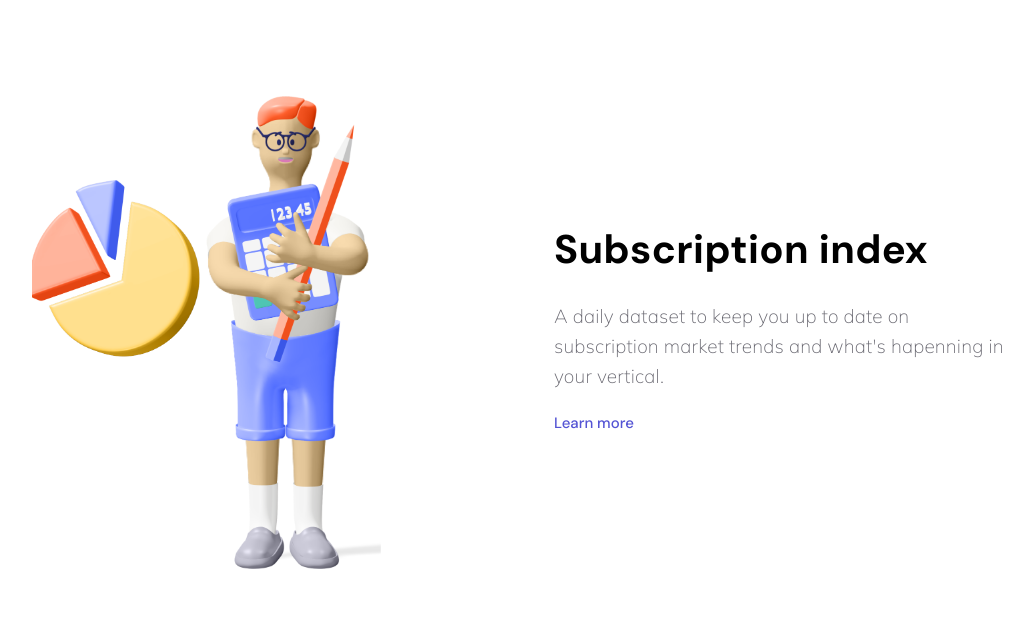
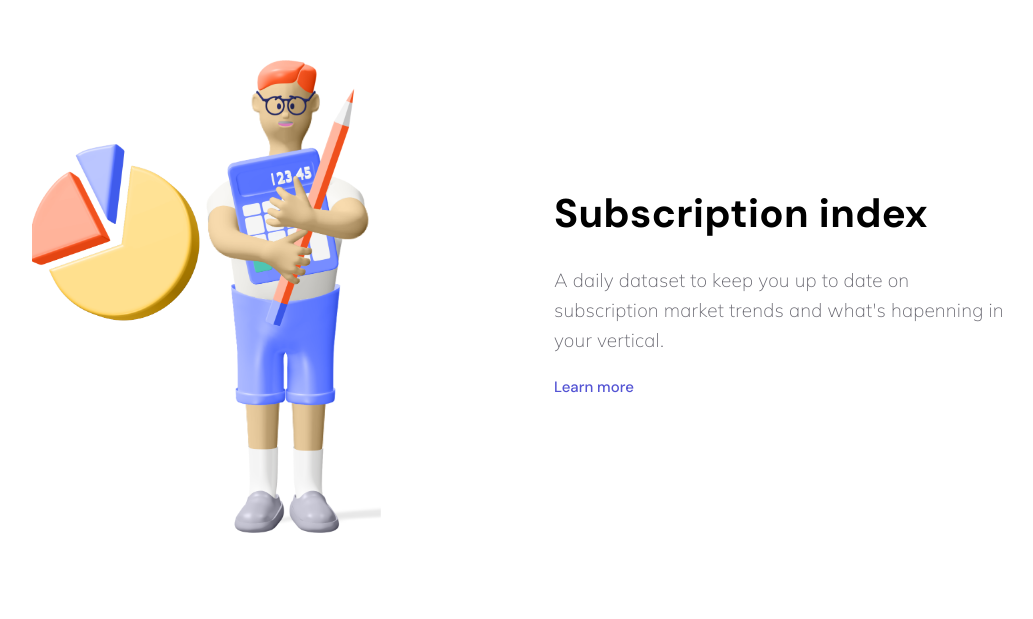
Before and after one commit to Mamoor000khan/Logoipsum-react-app, a React (Create React App) app: page / in a window 1280 px wide. Shown: the part 1121-1740 px from the top of the page, without its empty margins (69-1102 px from the left). Built offline with nearby package versions, Linux system fonts and the light colour scheme.

Commit message:
fixes changes

```diff
--- a/src/components/features/metrix.js
+++ b/src/components/features/metrix.js
@@ -7,12 +7,12 @@ import Img from '../../assets/img/package.png';
 
 const useStyles = makeStyles((theme) => ({
     metrix:{
-      marginTop:'46px',
-      marginBottom:'20px',
+    //   marginTop:'46px',
+    //   marginBottom:'20px',
     },
     container: {
       width:'1251px',
-      height:'698px',
+      height:'500px',
       display:'flex',
       justifyContent:'space-around',
       alignItems:'center',
--- a/src/components/features/subscription.js
+++ b/src/components/features/subscription.js
@@ -7,8 +7,8 @@ import Img from '../../assets/img/feature.png';
 
 const useStyles = makeStyles((theme) => ({
   subscription:{
-    marginTop:'46px',
-    marginBottom:'20px',
+     marginTop:'10px',
+    // marginBottom:'20px',
   },
   container: {
     width:'1251px',
```
